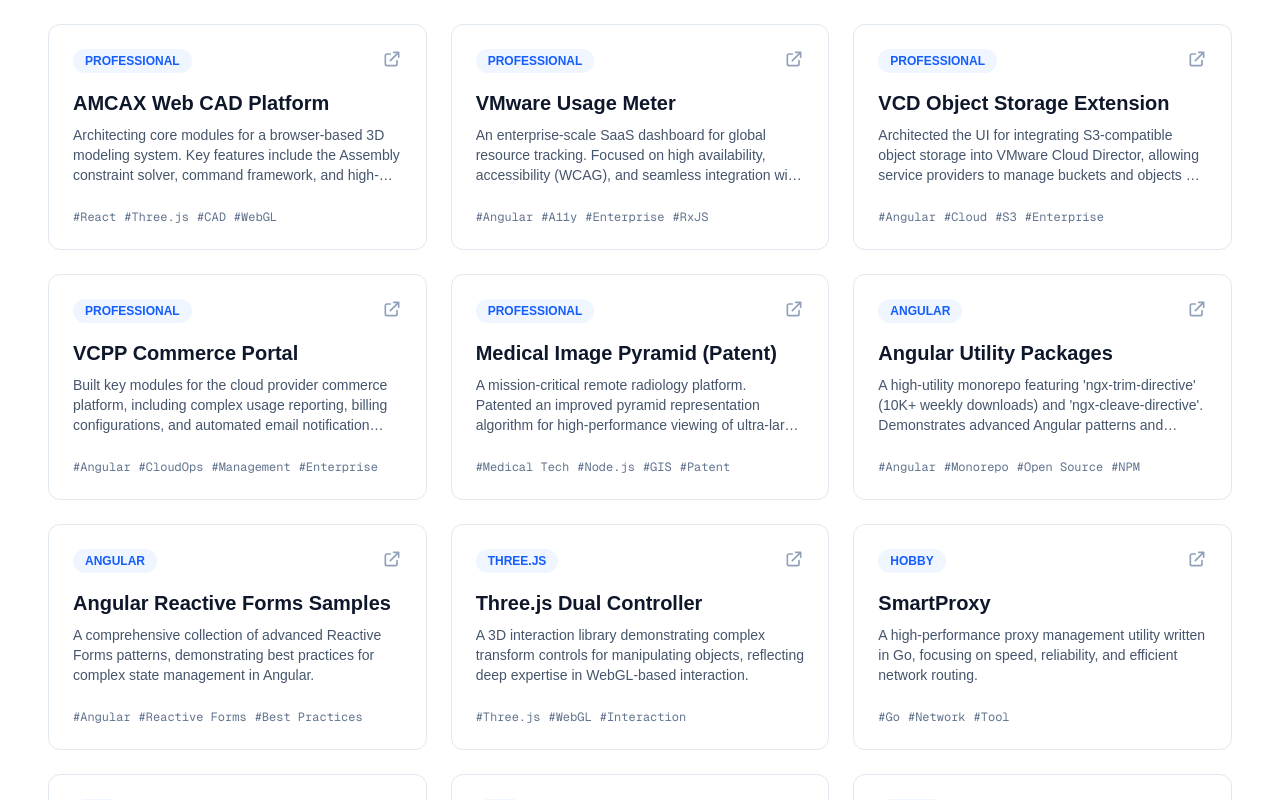
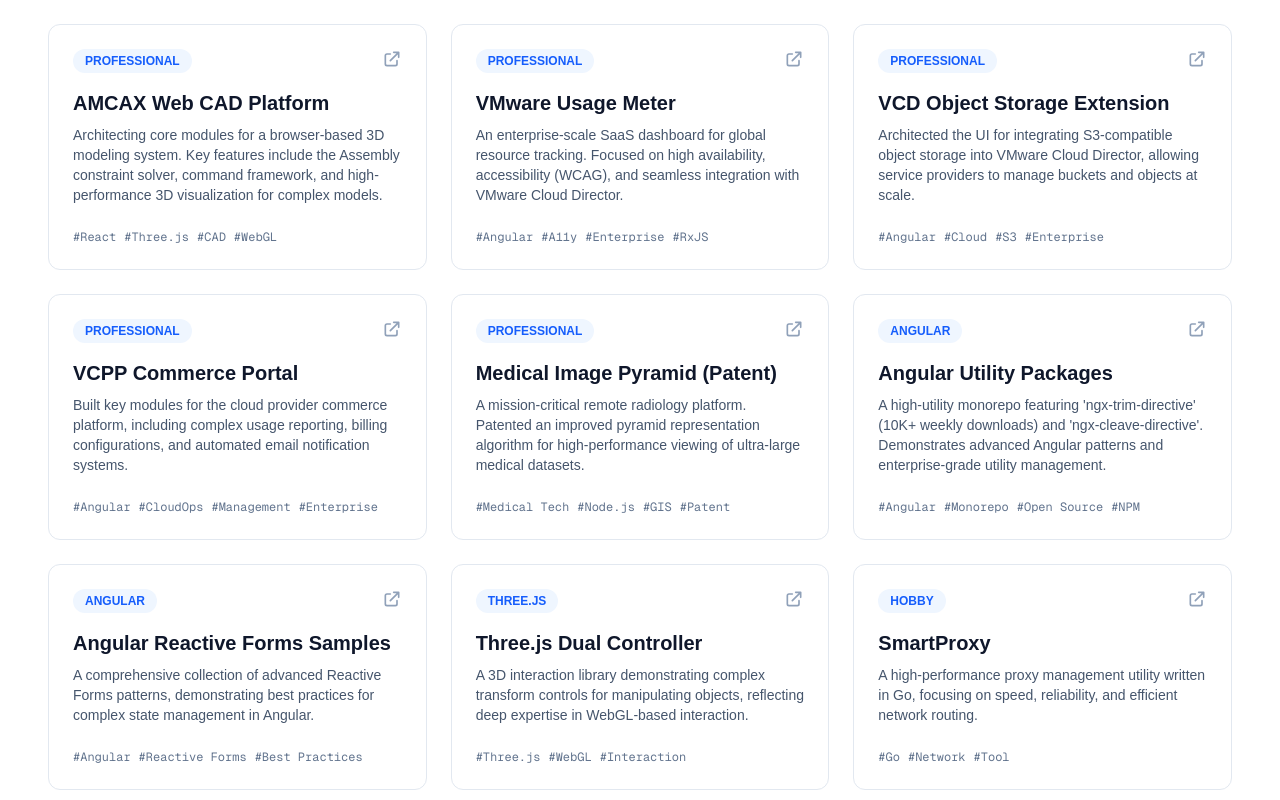
Before and after one commit to KingMario/KingMario.github.io, a Next.js app: page / in a window 1280 px wide. Shown: the part 2880-3680 px from the top of the page. Built offline with nearby package versions, Linux system fonts and the light colour scheme.

Commit message:
fix: remove line-clamp from project description for better visibility

```diff
--- a/src/components/ProjectGrid.tsx
+++ b/src/components/ProjectGrid.tsx
@@ -24,7 +24,7 @@
         {project.name}
       </h3>
 
-      <p className="text-slate-600 text-sm mb-6 line-clamp-3">
+      <p className="text-slate-600 text-sm mb-6">
         {project.description}
       </p>
 
```
